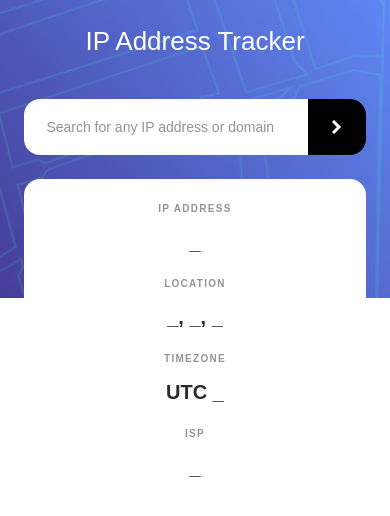
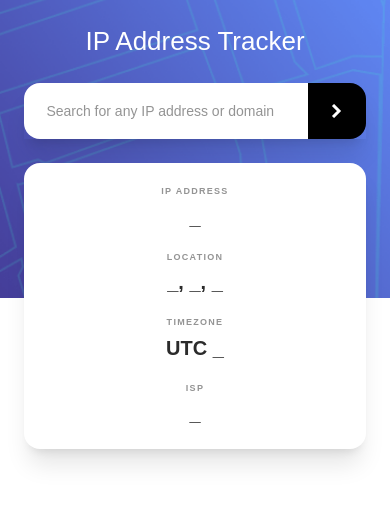
Before and after one commit to mojtaba-mehrzad/IP-address-tracker, a React (Vite) app: page / in a window 390 px wide. Shown: the top 516 px of the page. Built offline with nearby package versions, Linux system fonts and the light colour scheme; no server answers.

Commit message:
add box shadow to infopanel and input and remove Error response from handleChange method

```diff
--- a/src/App.css
+++ b/src/App.css
@@ -7,35 +7,35 @@
 
 @layer components {
     .header{
-        @apply relative bg-[url(/images/pattern-bg-mobile.png)] md:bg-[url(/images/pattern-bg-desktop.png)] bg-center bg-no-repeat bg-cover z-20 overflow-visible  w-full h-[18.625rem] md:h-70 flex flex-col justify-items-center items-center;
+        @apply relative flex flex-col justify-items-center items-center  w-full h-[18.625rem] md:h-70 bg-[url(/images/pattern-bg-mobile.png)] md:bg-[url(/images/pattern-bg-desktop.png)] bg-center bg-no-repeat bg-cover z-20 overflow-visible;
     }
 
     .header h1{
-        @apply pt-[1.375rem] mb-[1.375rem] text-[1.625rem] font-[500] text-white md:text-3xl md:pt-[30px] md:font-bold md:mb-3;
+        @apply pt-[1.375rem] md:pt-[1.875rem] mb-[0.375rem] md:mb-3 text-[1.625rem] font-[500] text-white md:text-3xl md:font-bold ;
     }
 
     .input-container{
-        @apply w-14/16  sm:w-10/12  md:w-7/12 lg:w-3/8  mt-4 flex flex-row;
+        @apply flex flex-row mt-4 w-14/16 sm:w-10/12  md:w-7/12 lg:w-3/8  shadow-xl;
     }
 
     .ip-input{
-        @apply rounded-r-none rounded-l-2xl text-base md:text-lg text-CGray-950 font-normal placeholder:text-CGray-400 placeholder:text-sm border-none focus:outline-none h-14 px-[1.375rem] py-[1.25rem] bg-white flex-11;
+        @apply flex-11 h-14 px-[1.375rem] py-[1.25rem] bg-white rounded-r-none rounded-l-2xl text-base md:text-lg text-CGray-950 font-normal placeholder:text-CGray-400 placeholder:text-sm border-none focus:outline-none;
     }
 
     .input-button{
-        @apply flex justify-center items-center rounded-l-none rounded-r-2xl min-w-fit w-[58px] bg-black hover:bg-gray-800 hover:cursor-pointer h-14 px-2 ;
+        @apply flex justify-center items-center px-2 h-14 min-w-fit w-[3.625rem] rounded-l-none rounded-r-2xl bg-black hover:bg-gray-800 hover:cursor-pointer;
     }
 
     .info-container{
-        @apply flex flex-col md:flex-row md:justify-between flex-shrink-0 items-center md:min-h-40 w-7/8 sm:w-10/12 mt-6 md:mt-[49px] p-3 md:py-[34px] md:divide-x divide-gray-300 text-center md:text-left bg-white rounded-2xl overflow-visible z-10 ;
+        @apply flex flex-col md:flex-row md:justify-between flex-shrink-0 items-center md:min-h-40 w-7/8 sm:w-10/12 mt-6 md:mt-[3.0625rem] p-3 md:py-[2.125rem] md:divide-x divide-gray-300 text-center md:text-left bg-white shadow-xl rounded-2xl overflow-visible z-10 ;
     }
 
     div.info-item {
-        @apply  py-[10px] md:py-0 md:h-full md:px-8 md:flex-1 hover:cursor-default;
+        @apply  md:flex-1 py-[0.625rem] md:py-0 md:px-8 md:h-full hover:cursor-default;
     }
 
     .info-item-name{
-        @apply text-CGray-400 font-extrabold text-[10px] md:text-[12px] mb-3 tracking-[0.08rem];
+        @apply mb-1 md:mb-3 text-CGray-400 font-extrabold text-[0.5625rem] md:text-[0.75rem] tracking-[0.08rem];
     }
 
     .info-item-value{
--- a/src/components/ui/Input.jsx
+++ b/src/components/ui/Input.jsx
@@ -18,12 +18,6 @@ export default function Input({ onSearch, loading }) {
     setValue("");
   }
 
-  function handleChange(e) {
-    setValue(e.target.value);
-    const validationError = validateIP(value);
-    setInputError(validationError);
-  }
-
   return (
     <>
       <form
@@ -33,7 +27,7 @@ export default function Input({ onSearch, loading }) {
         className="input-container "
       >
         <input
-          onChange={handleChange}
+          onChange={(e)=>{setValue(e.target.value);}}
           type="text"
           value={value}
           placeholder="Search for any IP address or domain"
```
